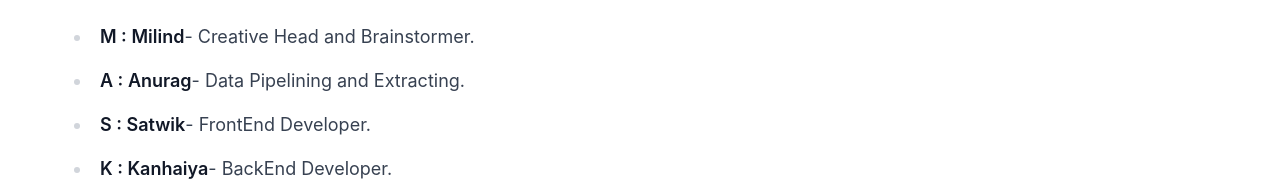
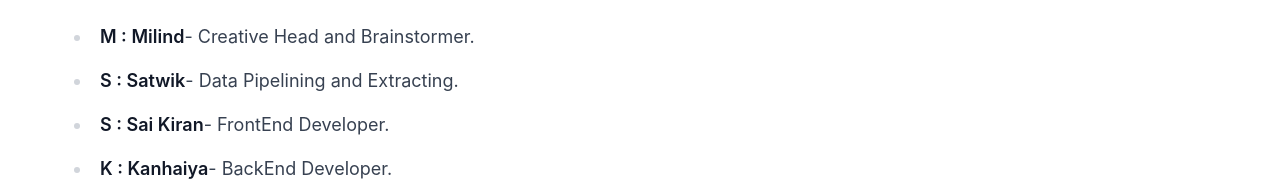
Before and after one commit to kanhaiya04/Environ.Earth, a website: page public/about.html in a window 1280 px wide. Shown: the part 583-768 px from the top of the page. Drawn offline with Linux system fonts and the light colour scheme.

Commit message:
updated about page

```diff
--- a/public/about.html
+++ b/public/about.html
@@ -51,8 +51,8 @@
         <p dir="ltr"><strong><br>MEET THE TEAM</strong></p>
         <ul>
             <li><strong>M : Milind</strong>- Creative Head and Brainstormer. </li>
-            <li><strong>A : Anurag</strong>- Data Pipelining and Extracting.</li>
-            <li><strong>S : Satwik</strong>- FrontEnd Developer. </li>
+            <li><strong>S : Satwik</strong>- Data Pipelining and Extracting.</li>
+            <li><strong>S : Sai Kiran</strong>- FrontEnd Developer. </li>
             <li><strong>K : Kanhaiya</strong>- BackEnd Developer. </li>
         </ul>
         <p>YOU CAN'T MASK THE TRUTH FROM US</p>
```
